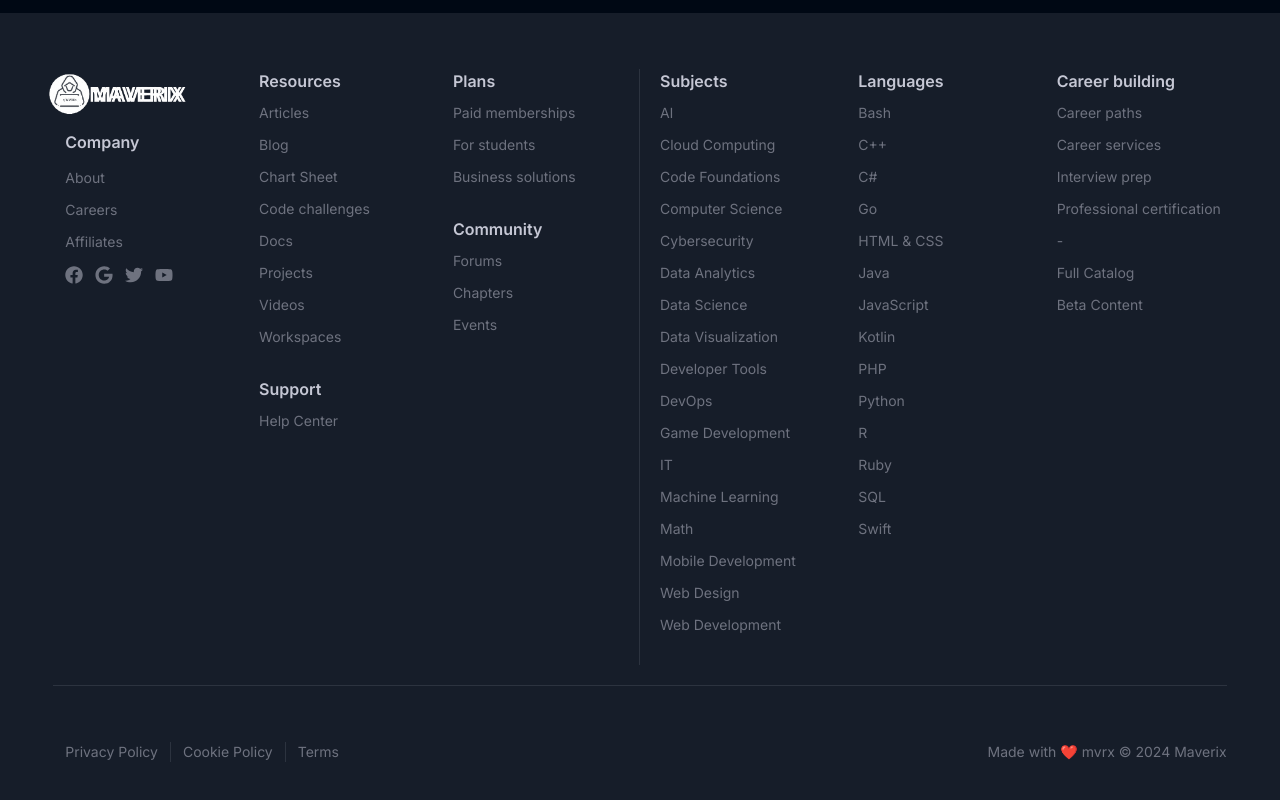
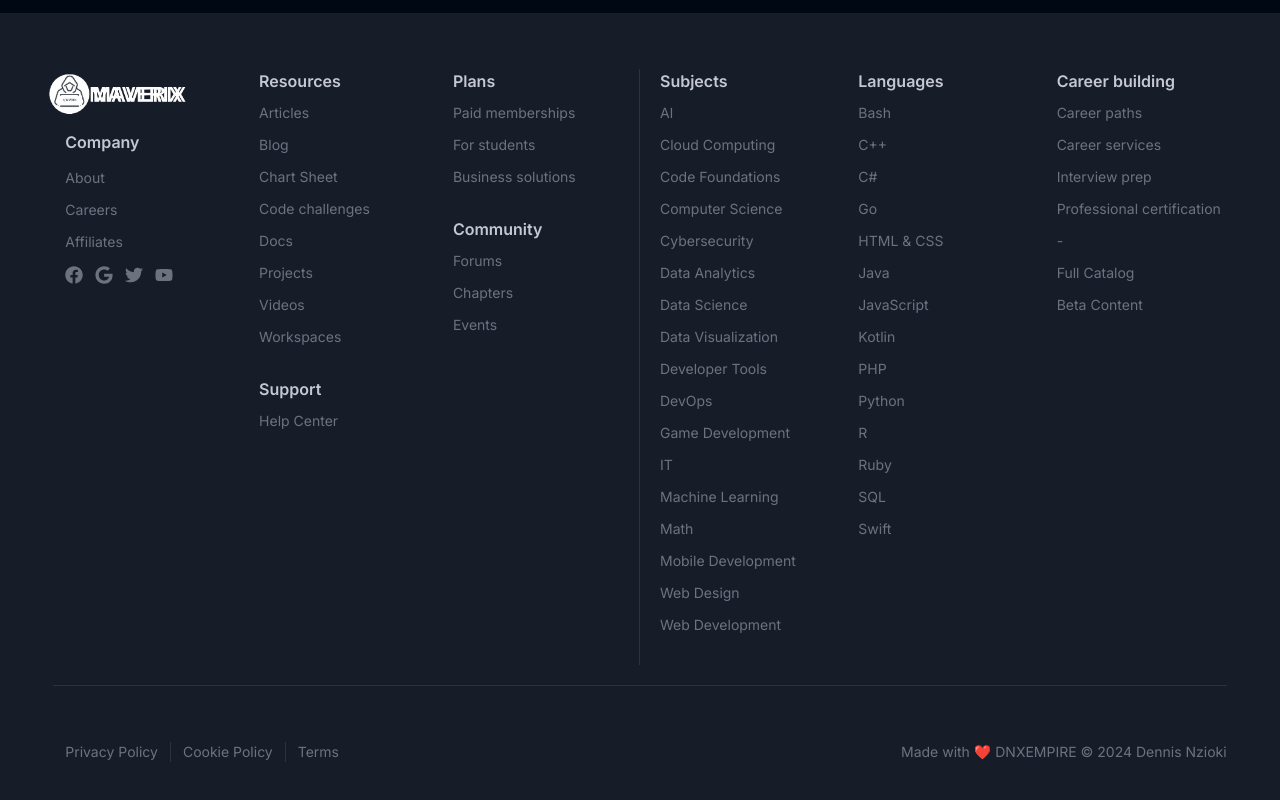
Before and after one commit to DNXEMPIRE-1/edtechPlatform, a React (Create React App) app: page / in a window 1280 px wide. Shown: the part 5103-5903 px from the top of the page. Built offline with nearby package versions, Linux system fonts and the light colour scheme; no server answers; a web font is replaced by a local one.

Commit message:
Update Footer.jsx

```diff
--- a/src/components/Common/Footer.jsx
+++ b/src/components/Common/Footer.jsx
@@ -172,7 +172,7 @@ const Footer = () => {
             })}
           </div>
 
-          <div className="text-center">Made with ❤️ mvrx © 2024 Maverix</div>
+          <div className="text-center">Made with ❤️ DNXEMPIRE © 2024 Dennis Nzioki</div>
         </div>
       </div>
     </div>
```
